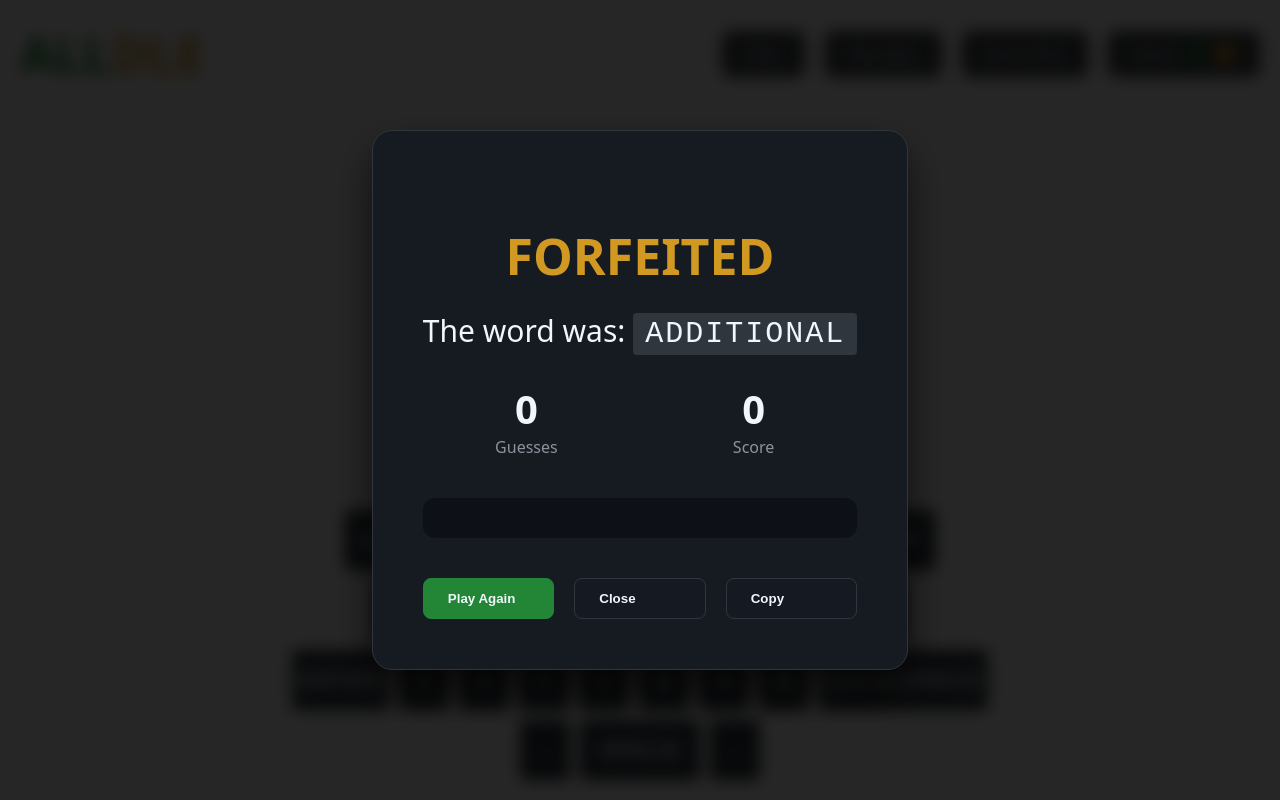
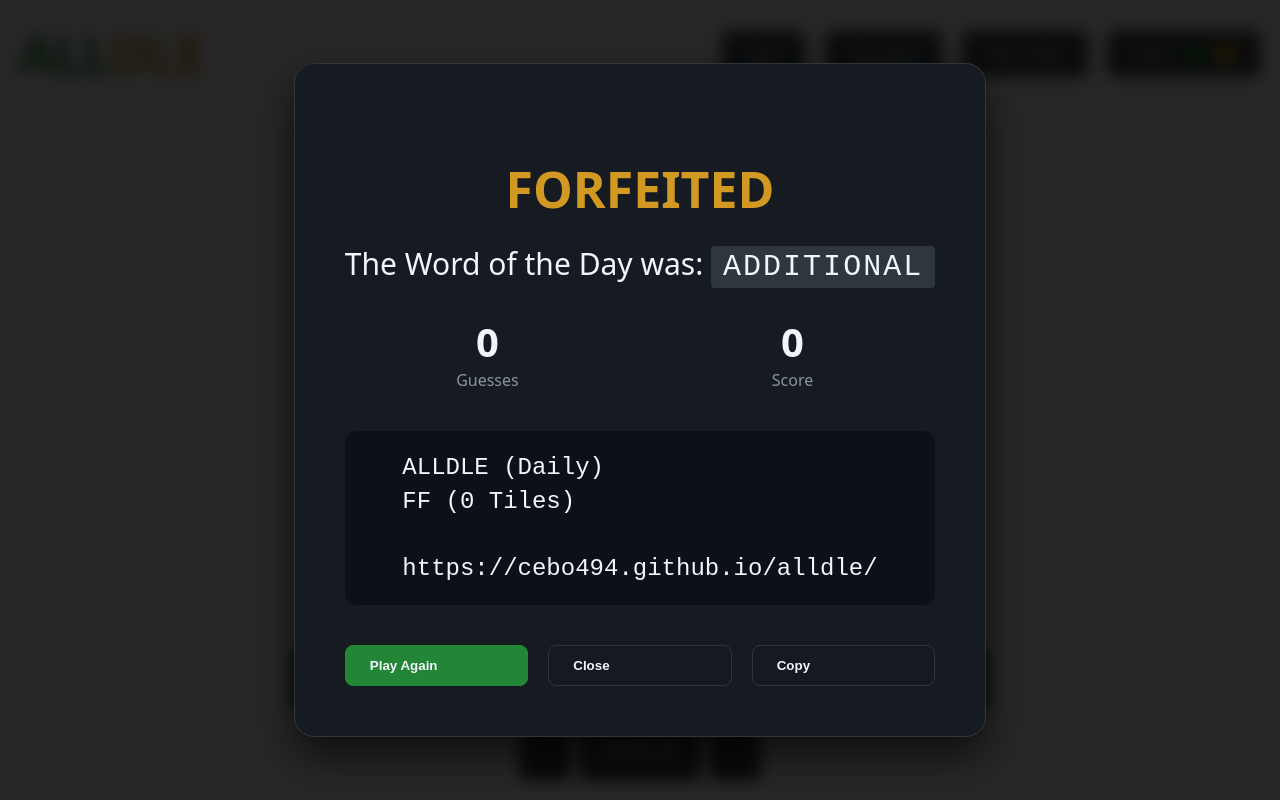
Before and after one commit to cebo494/alldle, a React (Vite) app: page / in a window 1280 px wide. Both pictures are taken after a click on the button "Forfeit". Built offline with nearby package versions, Linux system fonts and the light colour scheme.

Commit message:
updated seeding and summary

```diff
--- a/src/App.tsx
+++ b/src/App.tsx
@@ -50,7 +50,7 @@ function setupGame(game: Alldle) {
 			lastPlayed: '',
 			playing: false,
 			targetWord: '',
-			guesses: []
+			guesses: [],
 		};
 
 	// If they're in the middle of a game, load it.
@@ -63,7 +63,7 @@ function setupGame(game: Alldle) {
 	const today = dateString(new Date());
 	if (lastPlayed !== today) {
 		game.loadGame(getDailyWord(game.answersList), []);
-		game.isDaily = true;
+		game.seed = 'daily';
 		return;
 	}
 
@@ -98,7 +98,7 @@ export default function App() {
 }
 
 function GameScreen({ game }: { game: Alldle }) {
-	const [date, setDate] = useState(dateString(new Date()));
+	const [gameStartedDate, setGameStartedDate] = useState(dateString(new Date()));
 	const guesses = useSyncExternalStore(game.subscribe, () => game.guesses);
 	const [status, setStatus] = useState<'playing' | 'won' | 'lost'>('playing');
 	const [showEndScreen, setShowEndScreen] = useState<'won' | 'lost' | null>(null);
@@ -115,19 +115,19 @@ function GameScreen({ game }: { game: Alldle }) {
 			setStatus('won');
 		}
 		setLocalStorageValue('alldle-load-state', JSON.stringify({
-			lastPlayed: date,
+			lastPlayed: gameStartedDate,
 			playing: !isWin,
 			targetWord: game.targetWord,
 			guesses: game.guesses
 		}));
-	}, [game, date]);
+	}, [game, gameStartedDate]);
 
 	const resetGame = () => {
 		setStatus('playing');
 		setShowEndScreen(null);
 		game.reset();
 		const newDate = dateString(new Date());
-		setDate(newDate);
+		setGameStartedDate(newDate);
 		setLocalStorageValue('alldle-load-state', JSON.stringify({
 			lastPlayed: newDate,
 			playing: true,
@@ -138,7 +138,7 @@ function GameScreen({ game }: { game: Alldle }) {
 
 	useEffect(() => {
 		if (status === 'won') {
-			setTimeout(() => setShowEndScreen(status), 1000);
+			setTimeout(() => setShowEndScreen(status), 500);
 		}
 	}, [status]);
 
@@ -146,10 +146,11 @@ function GameScreen({ game }: { game: Alldle }) {
 		<div className={`game-container ${isHighContrast ? 'high-contrast' : ''}`}>
 			<HeaderBar
 				status={status}
+				isHighContrast={isHighContrast}
+				seed={game.seed}
 				setStatus={setStatus}
 				setShowEndScreen={setShowEndScreen}
 				resetGame={resetGame}
-				isHighContrast={isHighContrast}
 				setIsHighContrast={setIsHighContrast}
 			/>
 			<AlldleUI
@@ -165,6 +166,7 @@ function GameScreen({ game }: { game: Alldle }) {
 					targetWord={game.targetWord}
 					guesses={guesses}
 					isHighContrast={isHighContrast}
+					seed={game.seed}
 					onPlayAgain={resetGame}
 					onClose={() => setShowEndScreen(null)}
 				/>
@@ -175,17 +177,19 @@ function GameScreen({ game }: { game: Alldle }) {
 
 function HeaderBar({
 	status,
+	isHighContrast,
+	seed,
 	setStatus,
 	setShowEndScreen,
 	resetGame,
-	isHighContrast,
 	setIsHighContrast
 }: {
 	status: 'playing' | 'won' | 'lost',
+	isHighContrast: boolean,
+	seed: string,
 	setStatus: (status: 'playing' | 'won' | 'lost') => void,
 	setShowEndScreen: (status: 'won' | 'lost' | null) => void,
 	resetGame: () => void,
-	isHighContrast: boolean,
 	setIsHighContrast: (isHighContrast: boolean) => void
 }) {
 	const [showPopup, setShowPopup] = useState('');
@@ -196,6 +200,11 @@ function HeaderBar({
 				<span>ALL</span>
 				<span>DLE</span>
 			</div>
+			{seed === 'daily' && (
+				<div className="daily-badge">
+					Daily Word
+				</div>
+			)}
 			<div className="btn-group">
 				{status === "playing"
 					? (
--- a/src/alldle.ts
+++ b/src/alldle.ts
@@ -1,3 +1,16 @@
+
+let doLogging = false;
+console.log(
+	'To enable logging, type "toggleLogging()"',
+	"WARNING: This will reveal the answer when you start a new game! Don't Cheat!",
+);
+declare global {
+	function toggleLogging(): void;
+}
+globalThis.toggleLogging = () => {
+	doLogging = !doLogging;
+	console.log(`Logging: ${doLogging}`);
+}
 
 export type LetterState = 'correct' | 'misplaced' | 'absent' | 'unused';
 
@@ -15,7 +28,7 @@ export class Alldle {
 	public targetWord: string;
 	public guesses: GuessResult[];
 	public longestGuess: number;
-	public isDaily: boolean;
+	public seed: string;
 
 	constructor(wordList: string[], answersList: string[]) {
 		this.wordList = wordList;
@@ -23,7 +36,7 @@ export class Alldle {
 		this.targetWord = "";
 		this.guesses = [];
 		this.longestGuess = 0;
-		this.isDaily = false;
+		this.seed = "";
 
 		this.subscribe = this.subscribe.bind(this);
 		this.emitChange = this.emitChange.bind(this);
@@ -55,10 +68,11 @@ export class Alldle {
 	}
 
 	public reset() {
-		this.targetWord = this.answersList[Math.floor(Math.random() * this.answersList.length)];
+		const seed = Math.random();
+		this.targetWord = this.answersList[Math.floor(seed * this.answersList.length)];
+		this.seed = seed.toString();
 		this.longestGuess = 0;
 		this.guesses = [];
-		this.isDaily = false;
 		console.log(`Target Word: ${this.targetWord}`);
 		this.emitChange();
 	}
--- a/src/end_screen.tsx
+++ b/src/end_screen.tsx
@@ -5,6 +5,7 @@ export interface EndScreenProps {
 	targetWord: string,
 	guesses: GuessResult[],
 	isHighContrast: boolean,
+	seed: string,
 	onPlayAgain: () => void,
 	onClose: () => void
 }
@@ -14,6 +15,7 @@ export default function EndScreen({
 	targetWord,
 	guesses,
 	isHighContrast,
+	seed,
 	onPlayAgain,
 	onClose
 }: EndScreenProps) {
@@ -27,9 +29,9 @@ export default function EndScreen({
 	// const score = status === 'won' ? calculateScore() : 'N/A';
 	const score = calculateScore();
 
-	const generateEmojiGrid = () => {
+	const createGameSummary = () => {
 		const padding = guesses.reduce((max, g) => Math.max(max, g.word.length), 0).toString().length;
-		return guesses.map(g => {
+		const guessGrid = guesses.map(g => {
 			const emojiRow = g.result.map(res => {
 				if (res === 'correct') return isHighContrast ? '🟧' : '🟩';
 				if (res === 'misplaced') return isHighContrast ? '🟦' : '🟨';
@@ -39,13 +41,23 @@ export default function EndScreen({
 			return `[${g.word.length.toString().padStart(padding, ' ')}]${emojiRow}`;
 		})
 			.join('\n');
+
+		return (
+			"ALLDLE"
+			+ (seed === 'daily' ? " (Daily)" : ` `)
+			+ "\n"
+			+ (status === 'won' ? `${score} Tiles` : `FF (${score} Tiles)`)
+			+ "\n"
+			+ guessGrid
+			+ "\n"
+			+ "https://cebo494.github.io/alldle/"
+		);
 	};
 
-	const emojiGrid = generateEmojiGrid();
+	const summary = createGameSummary();
 
 	const copyToClipboard = () => {
-		const text = `ALLDLE\n${status === 'won' ? `${score}pts` : `FF (${score}pts)`}\n${emojiGrid}\nhttps://cebo494.github.io/alldle/`;
-		navigator.clipboard.writeText(text);
+		navigator.clipboard.writeText(summary);
 		alert('Copied to clipboard!');
 	};
 
@@ -60,7 +72,7 @@ export default function EndScreen({
 				</h2>
 
 				<div className="target-word">
-					The word was: <span>{targetWord}</span>
+					{seed === 'daily' ? "The Word of the Day was:" : 'The word was:'} <span>{targetWord}</span>
 				</div>
 
 				<div className="stats">
@@ -76,7 +88,7 @@ export default function EndScreen({
 
 				<div className="emoji-copy-container">
 					<div>
-						{emojiGrid}
+						{summary}
 					</div>
 				</div>
 
```
